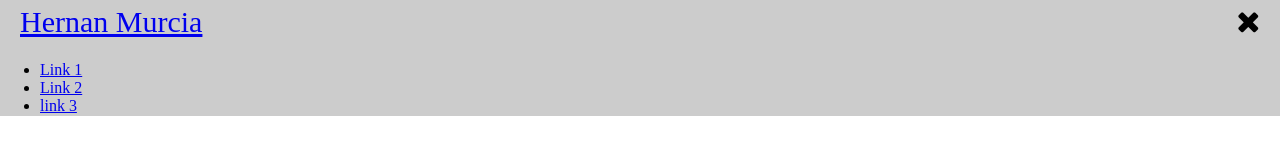
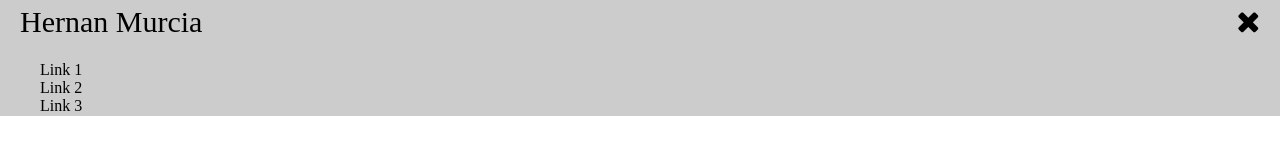
Before and after one commit to hernanmurcia/website-portfolio, a plain HTML site: page index.html in a window 1280 px wide. Both pictures are taken after a click on the element 1247 px from the left and 22 px from the top of the page. Drawn offline with Linux system fonts and the light colour scheme.

Commit message:
added styles

```diff
--- a/css/style.css
+++ b/css/style.css
@@ -1,5 +1,9 @@
 * {
 	box-sizing: border-box;
+}
+
+body {
+	background-color: #fff;
 }
 
 .top-nav {
@@ -12,11 +16,25 @@
 	padding: 5px 20px;
 }
 
+.brand-link {
+	text-decoration: none;
+	color: #000;
+}
+
 .nav-toggle {
 	margin-left: auto;
 	cursor: pointer;
 }
 
+.nav-list li {
+	list-style: none;
+}
+
+.nav-list a {
+	text-decoration: none;
+	color: #000;
+}
+
 .nav-list-collapsed {
 	display: none;
 }
--- a/index.html
+++ b/index.html
@@ -21,7 +21,7 @@
 	  	<ul class="nav-list nav-list-collapsed" id="top-nav-list">
 	  	  <li><a href="#">Link 1</a></li>
 	  	  <li><a href="#">Link 2</a></li>
-	  	  <li><a href="#">link 3</a></li>
+	  	  <li><a href="#">Link 3</a></li>
 	  	</ul>
 
   	</nav>
```
